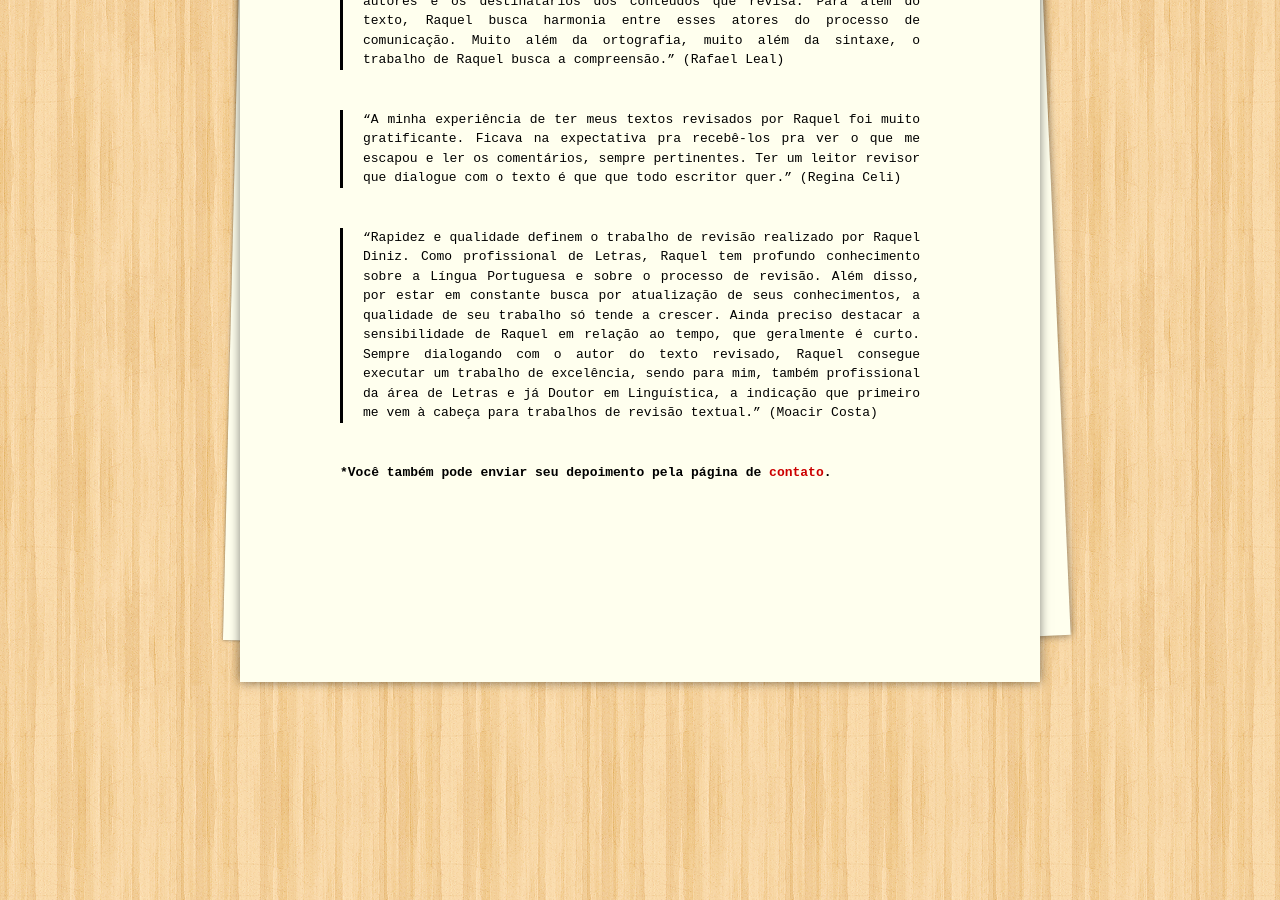
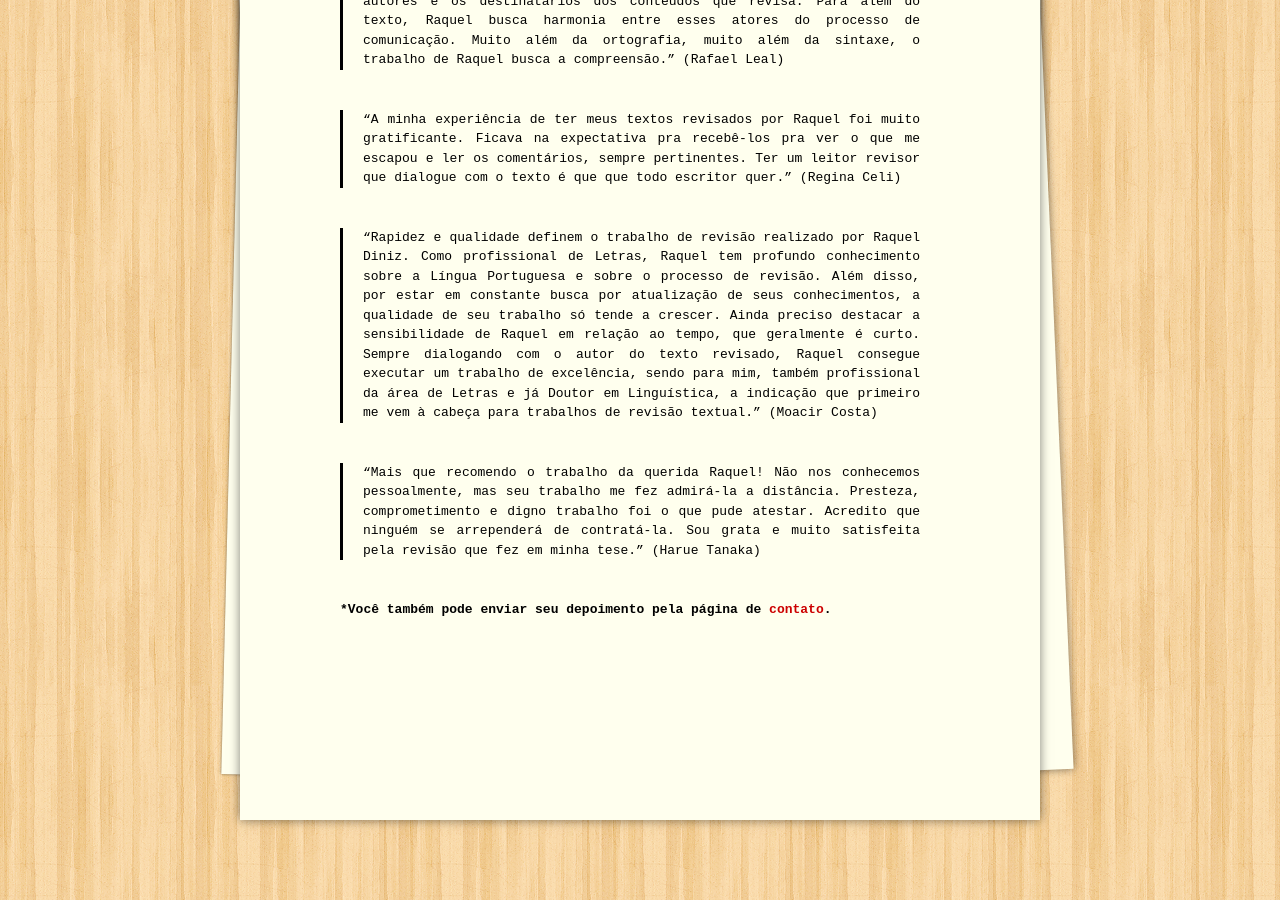
Before and after one commit to raqueldiniz/site, a Jekyll site: the page built from depoimentos.md, in a window 1280 px wide and 900 px high, scrolled down 1102 px. Built offline with Jekyll 4.4.1, drawn with Linux system fonts in a browser that asks for light colours.

Commit message:
Update depoimentos.md

```diff
--- a/depoimentos.md
+++ b/depoimentos.md
@@ -23,5 +23,7 @@ Veja abaixo os depoimentos de quem já teve um trabalho revisado por mim. <3
 
 > "Rapidez e qualidade definem o trabalho de revisão realizado por Raquel Diniz. Como profissional de Letras, Raquel tem profundo conhecimento sobre a Língua Portuguesa e sobre o processo de revisão. Além disso, por estar em constante busca por atualização de seus conhecimentos, a qualidade de seu trabalho só tende a crescer. Ainda preciso destacar a sensibilidade de Raquel em relação ao tempo, que geralmente é curto. Sempre dialogando com o autor do texto revisado, Raquel consegue executar um trabalho de excelência, sendo para mim, também profissional da área de Letras e já Doutor em Linguística, a indicação que primeiro me vem à cabeça para trabalhos de revisão textual." (Moacir Costa)
 
+> "Mais que recomendo o trabalho da querida Raquel! Não nos conhecemos pessoalmente, mas seu trabalho me fez admirá-la a distância. Presteza, comprometimento e digno trabalho foi o que pude atestar. Acredito que ninguém se arrependerá de contratá-la. Sou grata e muito satisfeita pela revisão que fez em minha tese." (Harue Tanaka)
+
 
 ***Você também pode enviar seu depoimento pela página de [contato](/contato/).**
```
